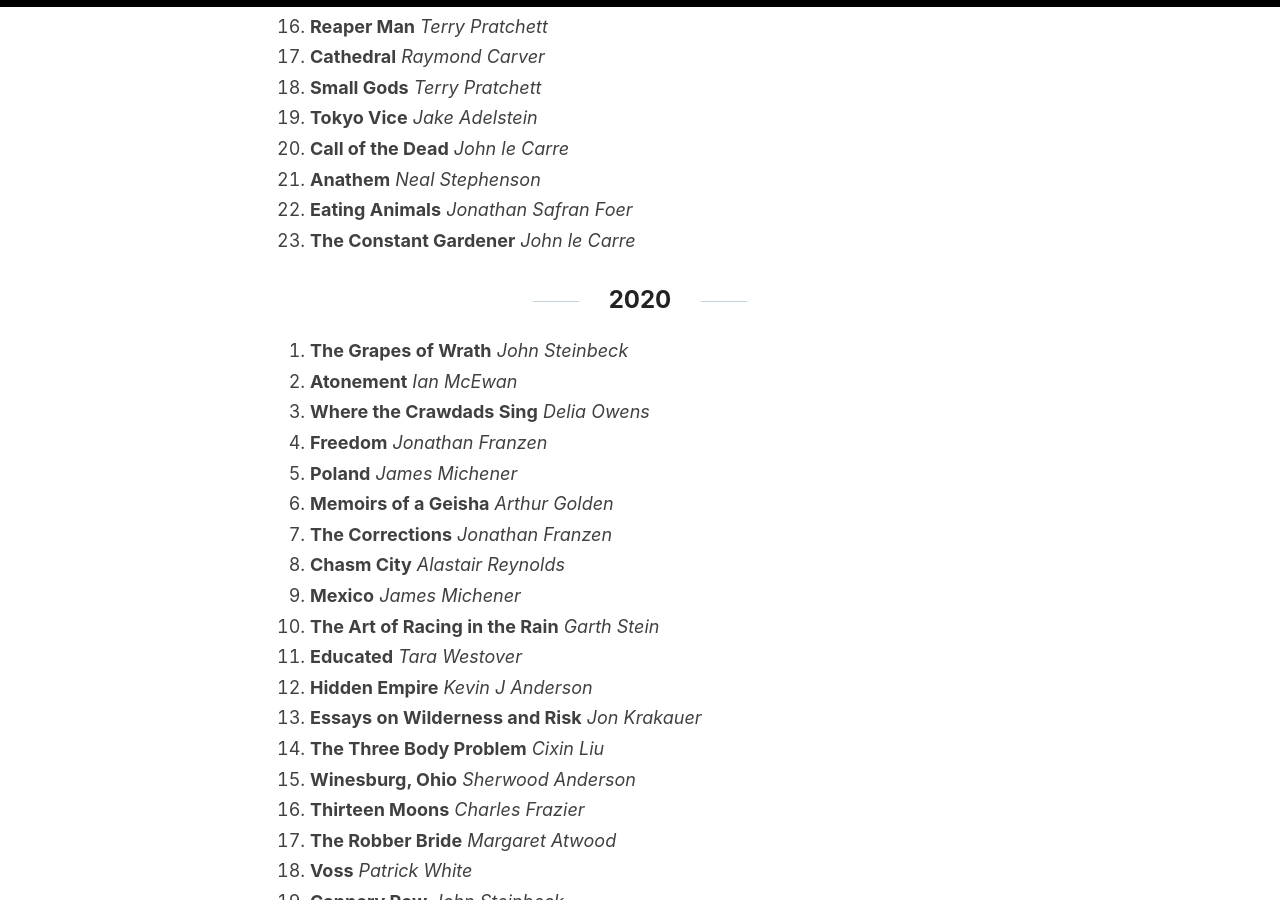
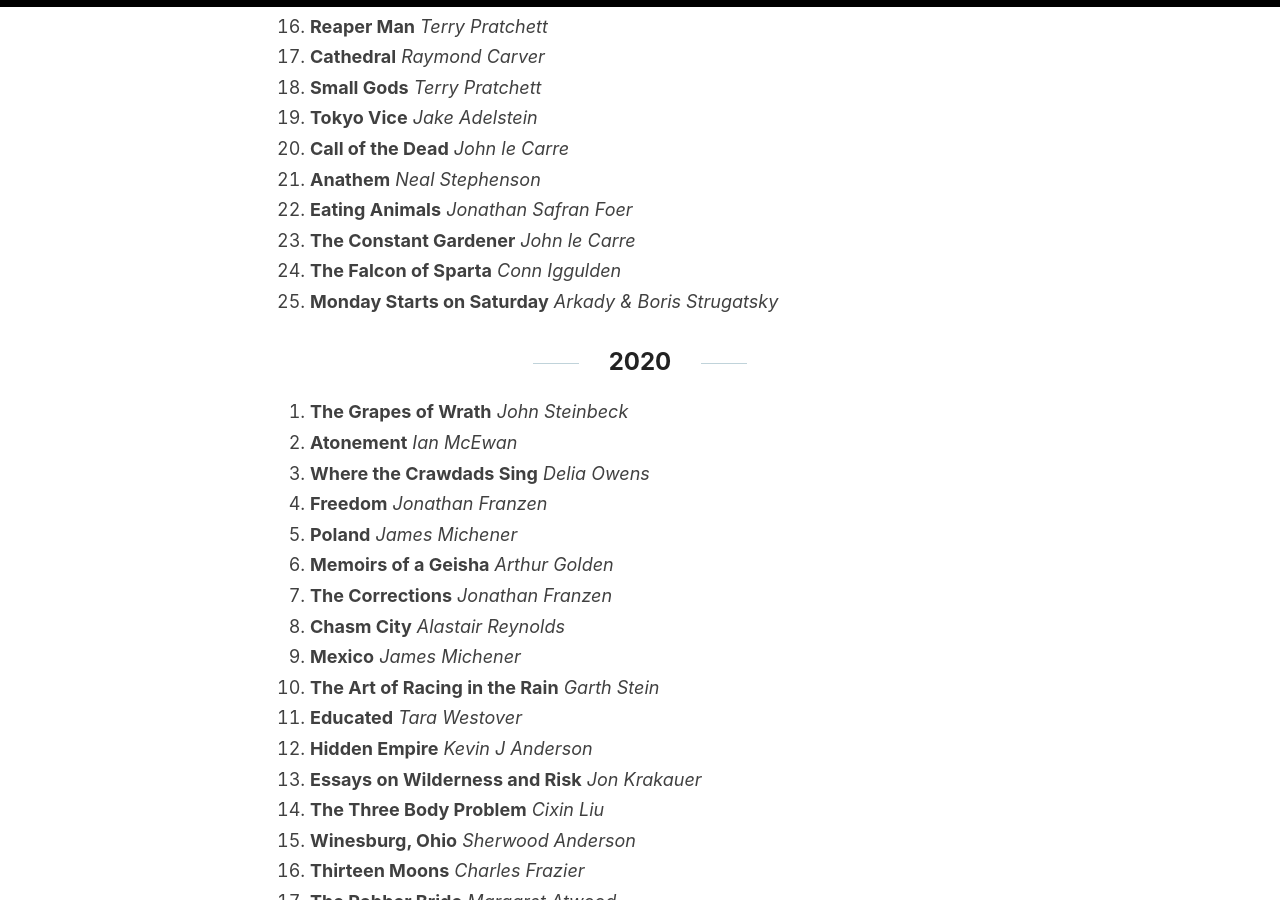
Before and after one commit to Murrkeys/Murrkeys.github.io, a Jekyll site: the page built from _posts/2020-08-26-books.md, in a window 1280 px wide and 900 px high, scrolled down 938 px. Built offline with Jekyll 4.4.1, drawn with Linux system fonts in a browser that asks for light colours.

Commit message:
Update 2020-08-26-books.md

```diff
--- a/_posts/2020-08-26-books.md
+++ b/_posts/2020-08-26-books.md
@@ -30,6 +30,8 @@ A list of books I am currently reading or have read. Think of this as a virtual
 21. **Anathem** *Neal Stephenson*
 22. **Eating Animals** *Jonathan Safran Foer*
 23. **The Constant Gardener** *John le Carre*
+24. **The Falcon of Sparta** *Conn Iggulden*
+25. **Monday Starts on Saturday** *Arkady & Boris Strugatsky*
 
 ## 2020
 
```
